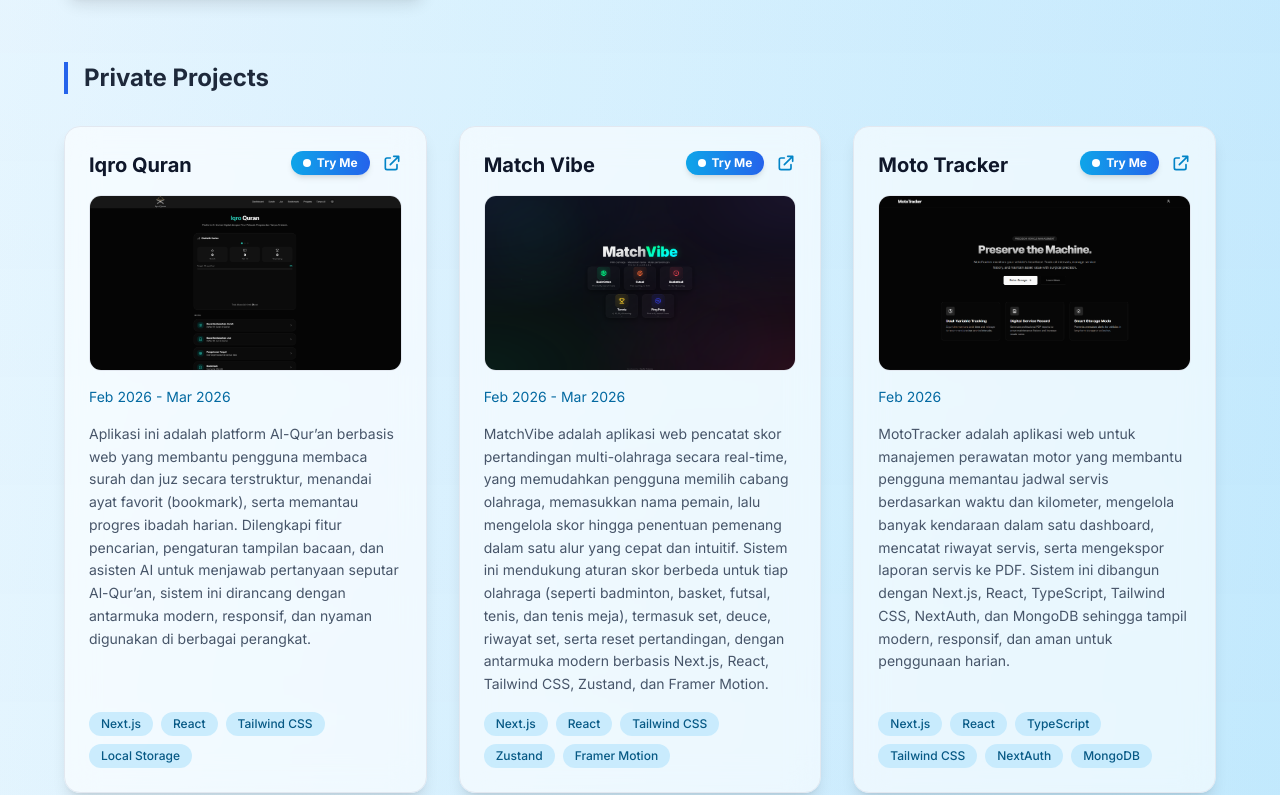
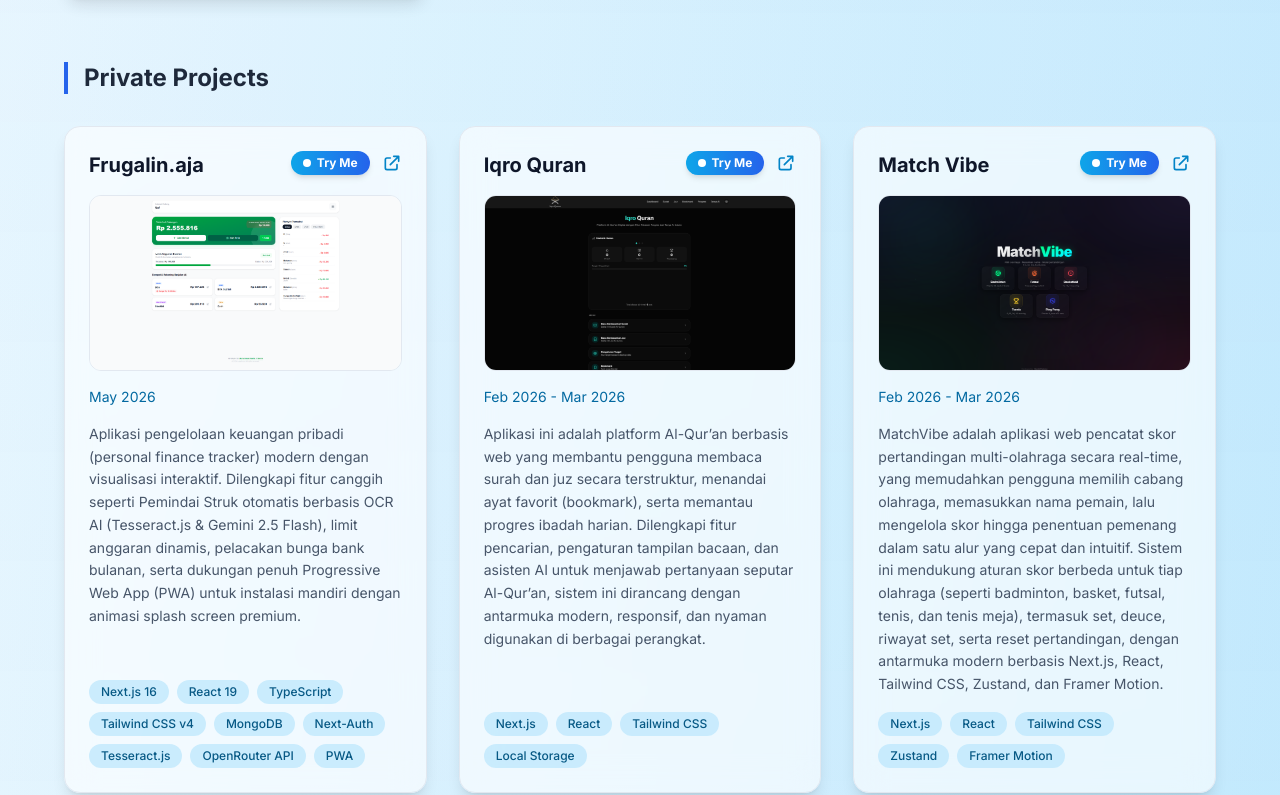
Before and after one commit to NaufalPratomo/portfolio-nextjs, a Next.js app: page / in a window 1280 px wide. Shown: the part 8308-9103 px from the top of the page. Built offline with nearby package versions, Linux system fonts and the light colour scheme.

Commit message:
feat: add Projects component with interactive cards and associated project image

```diff
--- a/src/components/Projects.jsx
+++ b/src/components/Projects.jsx
@@ -160,6 +160,15 @@ export default function Projects() {
   ];
 
   const privateProjects = [
+    {
+      title: 'Frugalin.aja',
+      period: 'May 2026',
+      description: 'Aplikasi pengelolaan keuangan pribadi (personal finance tracker) modern dengan visualisasi interaktif. Dilengkapi fitur canggih seperti Pemindai Struk otomatis berbasis OCR AI (Tesseract.js & Gemini 2.5 Flash), limit anggaran dinamis, pelacakan bunga bank bulanan, serta dukungan penuh Progressive Web App (PWA) untuk instalasi mandiri dengan animasi splash screen premium.',
+      image: '/images/projects/frugalin.png',
+      tags: ['Next.js 16', 'React 19', 'TypeScript', 'Tailwind CSS v4', 'MongoDB', 'Next-Auth', 'Tesseract.js', 'OpenRouter API', 'PWA'],
+      link: 'https://frugalin-aja.vercel.app/',
+      tryMe: true,
+    },
     {
       title: 'Iqro Quran',
       period: 'Feb 2026 - Mar 2026',
```
Also changed, not shown: public/images/projects/frugalin.png (added).
